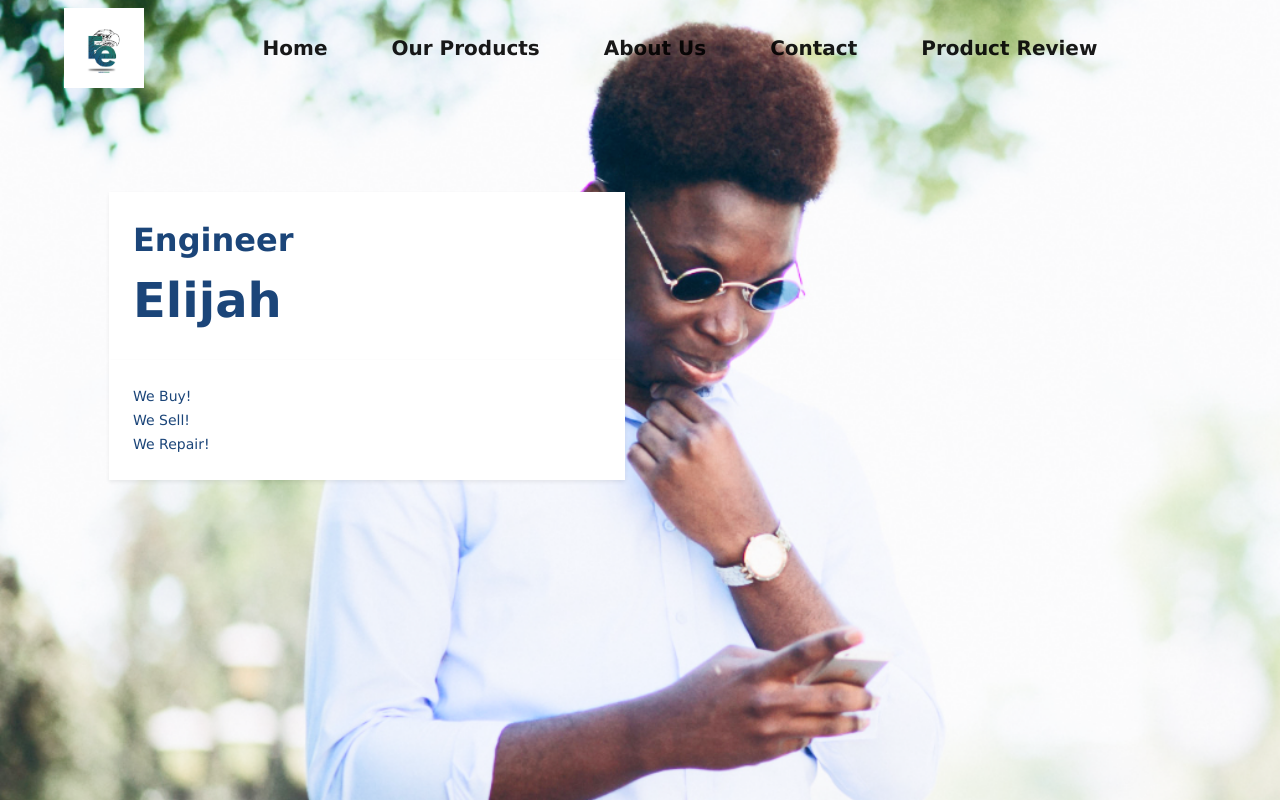
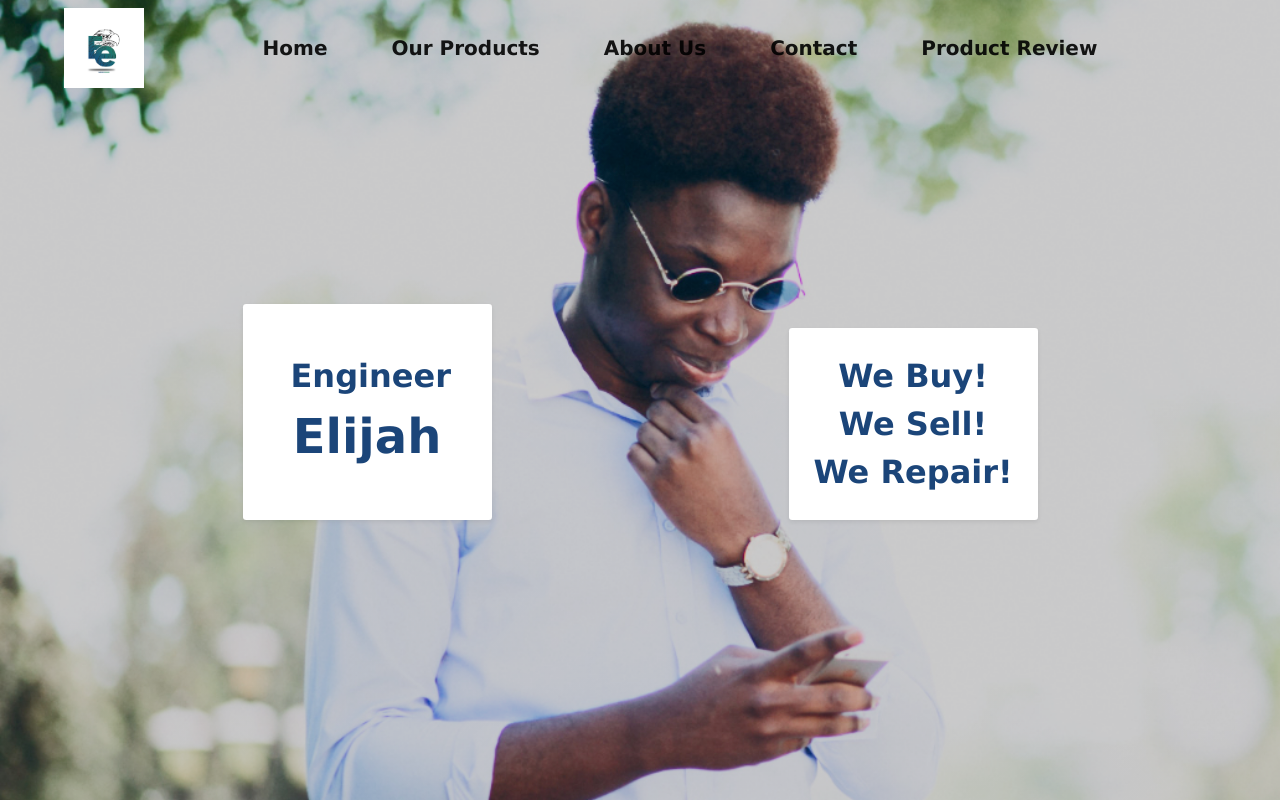
Before and after one commit to Agboola12/E-commerce-Computing-Frontend, a React (Vite) app: page / in a window 1280 px wide. Built offline with nearby package versions, Linux system fonts and the light colour scheme.

Commit message:
wip on the project

```diff
--- a/src/styles/Style.module.css
+++ b/src/styles/Style.module.css
@@ -1,5 +1,5 @@
 #header{
-    background: linear-gradient(rgba(0, 0, 0, 0), rgba(0, 0, 0, 0)),url("../assets/04.png");
+    background: linear-gradient(rgba(0, 0, 0, 0.2), rgba(0, 0, 0, 0.2)),url("../assets/04.png");
     background-size: cover;
     background-attachment: fixed;
     -moz-background-size: cover;
@@ -39,5 +39,5 @@
 
 #text{
     color: #1B4579;
-    margin-top: 6em;
+    margin-top: 13em;
 }
--- a/src/user/Home.jsx
+++ b/src/user/Home.jsx
@@ -33,21 +33,22 @@ const Home = () => {
             </ul>
           </div>
         </nav>
-            <div className='container' id={style.text}>
-              <div className='col-lg-6'>
-                <div className='shadow-sm bg-white p-4'>
-                    <small className='fs-2 fw-bold'>Engineer</small><br/>
-                    <small className=' fw-bold' style={{fontSize:'3em'}}>Elijah</small>
+        <div className='container mx-auto text-center' id={style.text}>
+          <div className='row mx-auto text-center'>
+            <div className='col-lg-3 mx-auto'>
+              <div className='shadow-sm rounded-sm bg-white p-5'>
+                <small className='fs-2 fw-bold'>Engineer</small><br />
+                <small className=' fw-bold' style={{ fontSize: '3em' }}>Elijah</small>
+              </div>
+            </div>
+            <div className='col-lg-3 mx-auto mt-4'>
+              <div className='shadow-sm rounded-sm bg-white p-4'>
+                <small className='fw-bold fs-2'>We Buy!</small><br />
+                <small className='fw-bold fs-2'>We Sell!</small><br />
+                <small className='fw-bold fs-2'>We Repair!</small>
               </div>
 
             </div>
-              <div className='col-lg-6'>
-                <div className='shadow-sm bg-white p-4'>
-                    <small>We Buy!</small><br/>
-                    <small>We Sell!</small><br/>
-                    <small>We Repair!</small>
-                </div>
-
           </div>
         </div>
       </div>
```
Lines whose indentation alone changed are shown as unchanged.
